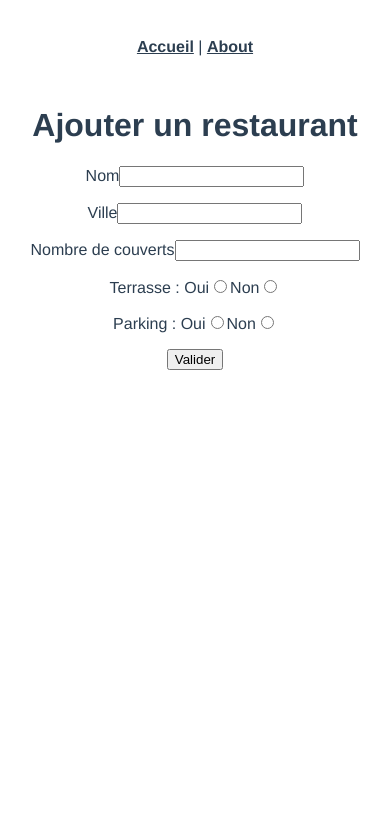
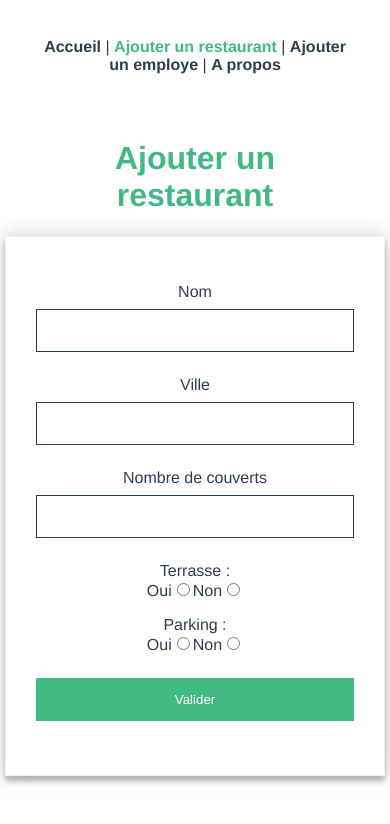
Before and after one commit to Cocci38/nodeJs, a Vue app in the folder front-vuejs/: page /resto in a window 390 px wide. Shown: the top 824 px of the page. Built offline with nearby package versions, Linux system fonts and the light colour scheme.

Commit message:
début css

```diff
--- a/front-vuejs/src/App.vue
+++ b/front-vuejs/src/App.vue
@@ -2,7 +2,9 @@
   <div id="app">
     <nav>
       <router-link to="/">Accueil</router-link> |
-      <router-link to="/about">About</router-link>
+      <router-link to="/resto">Ajouter un restaurant </router-link> |
+      <router-link to="/employe">Ajouter un employe</router-link> |
+      <router-link to="/about">A propos</router-link>
     </nav>
     <router-view/>
   </div>
@@ -24,9 +26,13 @@ nav {
 nav a {
   font-weight: bold;
   color: #2c3e50;
+  text-decoration: none;
 }
 
 nav a.router-link-exact-active {
   color: #42b983;
 }
+h1 {
+  color: #42b983;
+}
 </style>
--- /dev/null
+++ b/front-vuejs/src/components/About.vue
@@ -0,0 +1,78 @@
+<template>
+    <div class="hello">
+        <div>
+        <h1>Projet NodeJs et VueJs</h1>
+            <p>
+                Voici ma réalisation pour découvrir NodeJs et VueJs grâce au tp que m'a donné mon formateur.
+            </p>
+            <p>
+                La partie NodeJs se situe dans le dossier node-express-app. J'ai créé la connexion à la base de donnée, la création des
+                tables sql, ainsi que les routes GET POST PUT et DELETE.
+                Ces fichiers devaient être installés dans la partie node-modules.
+            </p>
+            <p>
+                La partie VueJs se trouve ici. Je devais afficher les restaurants et les employés ainsi que la possibilité de les supprimer.
+                J'ai également réalisé 2 formulaires, l'un pour insérer les restaurants et l'autre pour insérer les employés.
+                J'ai également coder la validation des formulaires :
+                Les noms / prénoms doivent avoir au moins 3 caractères parmi a-z A-Z – et '
+                Le nombre de couverts doit être un nombre.
+                En cas de non validation d’un champ d’un formulaire, un message indique à l’utilisateur l’erreur.
+                De même le bouton d’envoi sera disabled tant que le formulaire n’est pas valide.
+                Je devais effectuer les mêmes tests côté back-end avant l’insertion en base.
+            </p>
+            </div>
+    </div>
+</template>
+<script>
+export default {
+    name: "Employe",
+    }
+</script>
+<style scoped>
+
+    #app {
+    font-family: Avenir, Helvetica, Arial, sans-serif;
+    -webkit-font-smoothing: antialiased;
+    -moz-osx-font-smoothing: grayscale;
+    text-align: center;
+    color: #2c3e50;
+    }
+
+    nav {
+    padding: 30px;
+    }
+
+    nav a {
+    font-weight: bold;
+    color: #2c3e50;
+    }
+
+    nav a.router-link-exact-active {
+    color: #42b983;
+    }
+    /* .about {
+        display: flex;
+        flex-direction: column;
+        justify-items: center;
+        width: 50%;
+    } */
+    .hello {
+        width:600px;
+        margin:0 auto;
+        margin-top: 1%;
+    }
+    p {
+        text-align: left;
+    }
+    @media screen and (max-width: 750px) {
+        .hello {
+        width: 90%;
+        display: flex;
+        flex-direction: column;
+        align-items: center;
+    }
+    h1{
+        font-size: 21px;
+    }
+    }
+</style>
--- a/front-vuejs/src/components/Accueil.vue
+++ b/front-vuejs/src/components/Accueil.vue
@@ -1,20 +1,24 @@
 <template>
-  <div>
-    <router-link to="/resto">Ajouter un restaurant </router-link>
-    <router-link to="/employe">Ajouter un employe</router-link>
+<div class="home">
+  <div class="container">
+    <!-- <router-link to="/resto">Ajouter un restaurant </router-link>
+    <router-link to="/employe">Ajouter un employe</router-link> -->
     <h1>Liste de mes restaurants</h1>
     <!-- <p @click="increment">Il y a {{total}} restaurants</p> -->
-    <p :key="index" v-for="(restaurant, index) in restaurants">
-      {{ restaurant.name }} à {{ restaurant.city }} <br>
+
+    <p :key="index" v-for="(restaurant, index) in restaurants" class="resto">
+      <br><strong>{{ restaurant.name }}</strong>
+      à {{ restaurant.city }} <br>
       {{ restaurant.nbcouverts }} couverts <br> Terrasse : {{ restaurant.terrasse }} <br>
       Parking : {{ restaurant.parking }} <br><button  v-on:click="suprim(restaurant.id_restaurants)"  >Supprimer le restaurant</button><br> <br>
-      <strong>Employes : </strong>
-      <span :key="index" v-for="(employe, index) in employes">
+      <strong>Employes : </strong><br>
+      <span :key="index" v-for="(employe, index) in employes" class="employe">
         <span v-if="restaurant.id_restaurants === employe.restaurant_id">
-          {{ employe.first_name }} {{ employe.last_name }} <button  v-on:click="suprimEmploye(employe.id_employes)" >X</button>
+          {{ employe.first_name }} {{ employe.last_name }}<button  v-on:click="suprimEmploye(employe.id_employes)" ><img src="../assets/Delete.png" alt="supprimer un employé" ></button>
         </span>
       </span>
     </p>
+  </div>
   </div>
 </template>
 
@@ -61,20 +65,48 @@ this.update();
   }
 };
 </script>
-
 <style scoped>
-h3 {
-  margin: 40px 0 0;
-}
-ul {
-  list-style-type: none;
-  padding: 0;
-}
-li {
-  display: inline-block;
-  margin: 0 10px;
-}
-a {
-  color: #42b983;
-}
+    .home {
+      display: flex;
+      flex-direction: column;
+      align-items: center;
+    }
+  .container {
+      display: flex;
+      flex-direction: column;
+      align-items: center;
+      width:50%;
+      border: 1px solid #f1f1f1;
+      background: #fff;
+    }
+    .resto {
+      width: 90%;
+      border: 1px solid #f1f1f1;
+    }
+    img{
+      width: 20px;
+      color: #fff;
+    }
+  button {
+      background-color: #42b983;
+      color: white;
+      padding: 3px 6px;
+      margin: 8px 0;
+      border: none;
+      cursor: pointer;
+      width: auto;
+      }
+      button:hover {
+          background-color: white;
+          color: #42b983;
+          border: 1px solid #42b983;
+      }
+    @media screen and (max-width: 800px) {
+        .container {
+        width: 90%;
+        display: flex;
+        flex-direction: column;
+        align-items: center;
+    }
+    }
 </style>
--- a/front-vuejs/src/components/Employe.vue
+++ b/front-vuejs/src/components/Employe.vue
@@ -19,7 +19,6 @@
         </p>
         <p> Choisissez un restaurant
             <select v-model="form.restaurant_id" id="restaurant_id">
-                <option disabled value="" >Choisissez</option>
 
                 <option :key="index" v-for="(restaurant, index) in restaurants" :value="restaurant.id_restaurants">
                 {{restaurant.name}}</option>
@@ -141,3 +140,58 @@ export default {
     },
 };
 </script>
+<style scoped>
+    .hello {
+        width:400px;
+        margin:0 auto;
+        margin-top: 4%;
+    }
+    h1 {
+        text-align: center;
+    }
+    form {
+    width:100%;
+    padding: 30px;
+    border: 1px solid #f1f1f1;
+    background: #fff;
+    box-shadow: 0 0 20px 0 rgba(0, 0, 0, 0.2), 0 5px 5px 0 rgba(0, 0, 0, 0.24);
+    }
+    input[type=text], input[type=date], select {
+    width: 100%;
+    padding: 12px 20px;
+    margin: 8px 0;
+    display: inline-block;
+    color: #2c3e50;
+    text-align: center;
+    font-size: 15px;
+    border: 1px solid #2c3e50;
+    box-sizing: border-box;
+    }
+    button {
+    background-color: #42b983;
+    color: white;
+    padding: 14px 20px;
+    margin: 8px 0;
+    border: none;
+    cursor: pointer;
+    width: 100%;
+    }
+    button:hover {
+        background-color: white;
+        color: #42b983;
+        border: 1px solid #42b983;
+    }
+    option {
+        color: #2c3e50;
+        text-align: center;
+        font-size: 15px;
+    }
+        @media screen and (max-width: 800px) {
+        .hello {
+        width:85%;
+        display: flex;
+        flex-direction: column;
+        align-items: center;
+    }
+    }
+</style>
--- a/front-vuejs/src/components/Resto.vue
+++ b/front-vuejs/src/components/Resto.vue
@@ -1,5 +1,5 @@
 <template>
-    <div class="home">
+    <div class="hello">
 
         <h1>Ajouter un restaurant</h1>
         <form @submit.prevent="submit">
@@ -18,19 +18,20 @@
             <label for="nbcouverts">Nombre de couverts</label>
             <input id="nbcouverts" v-model.number="form.nbcouverts" type="number" min="1" name="nbcouverts">
         </p>
-        <p> Terrasse :
+        <p class="terrasse"> Terrasse : <br>
             <label for="oui">Oui</label>
             <input id="tOui" type="radio"  v-model="form.terrasse" value="oui">
 
             <label for="non">Non</label>
             <input id="tNon" type="radio" v-model="form.terrasse" value="non">
         </p>
-        <p> Parking :
+        <p class="parking"> Parking : <br>
             <label for="oui">Oui</label>
             <input id="pOui" type="radio" v-model="form.parking" value="oui">
 
             <label for="non">Non</label>
             <input id="pNon" type="radio" v-model="form.parking" value="non">
+
         </p>
         <p>
             <button id="bouton" type="submit">Valider</button>
@@ -125,3 +126,68 @@ export default {
     }
 }
 </script>
+<style scoped>
+    .hello {
+        width:400px;
+        margin:0 auto;
+        margin-top: 4%;
+    }
+    h1 {
+        text-align: center;
+    }
+    form {
+    width:100%;
+    padding: 30px;
+    border: 1px solid #f1f1f1;
+    background: #fff;
+    box-shadow: 0 0 20px 0 rgba(0, 0, 0, 0.2), 0 5px 5px 0 rgba(0, 0, 0, 0.24);
+    }
+    input[type=text], input[type=date], input[type=number]{
+    width: 100%;
+    padding: 12px 20px;
+    margin: 8px 0;
+    display: inline-block;
+    color: #2c3e50;
+    text-align: center;
+    font-size: 15px;
+    border: 1px solid #2c3e50;
+    box-sizing: border-box;
+    }
+input[type=radio]{
+    padding: 100px;
+    accent-color: #42b983;
+}
+    input[type=radio]:checked {
+        border: 10px solid #42b983;
+    }
+    button {
+    background-color: #42b983;
+    color: white;
+    padding: 14px 20px;
+    margin: 8px 0;
+    border: none;
+    cursor: pointer;
+    width: 100%;
+    }
+    button:hover {
+        background-color: white;
+        color: #42b983;
+        border: 1px solid #42b983;
+    }
+    option {
+        color: #2c3e50;
+        text-align: center;
+        font-size: 15px;
+    }
+    .terrasse, .parking {
+        text-align: center;
+    }
+    @media screen and (max-width: 800px) {
+        .hello {
+        width:85%;
+        display: flex;
+        flex-direction: column;
+        align-items: center;
+    }
+    }
+</style>
--- a/front-vuejs/src/views/AboutView.vue
+++ b/front-vuejs/src/views/AboutView.vue
@@ -1,5 +1,17 @@
 <template>
   <div class="about">
-    <h1>This is an about page</h1>
+    <About/>
   </div>
 </template>
+<script>
+// @ is an alias to /src
+
+import About from '@/components/About.vue'
+
+export default {
+    name: 'AboutView',
+    components: {
+        About
+    }
+}
+</script>
```
Also changed, not shown: front-vuejs/src/assets/Delete.png (added), front-vuejs/src/assets/poubelle.png (added).
